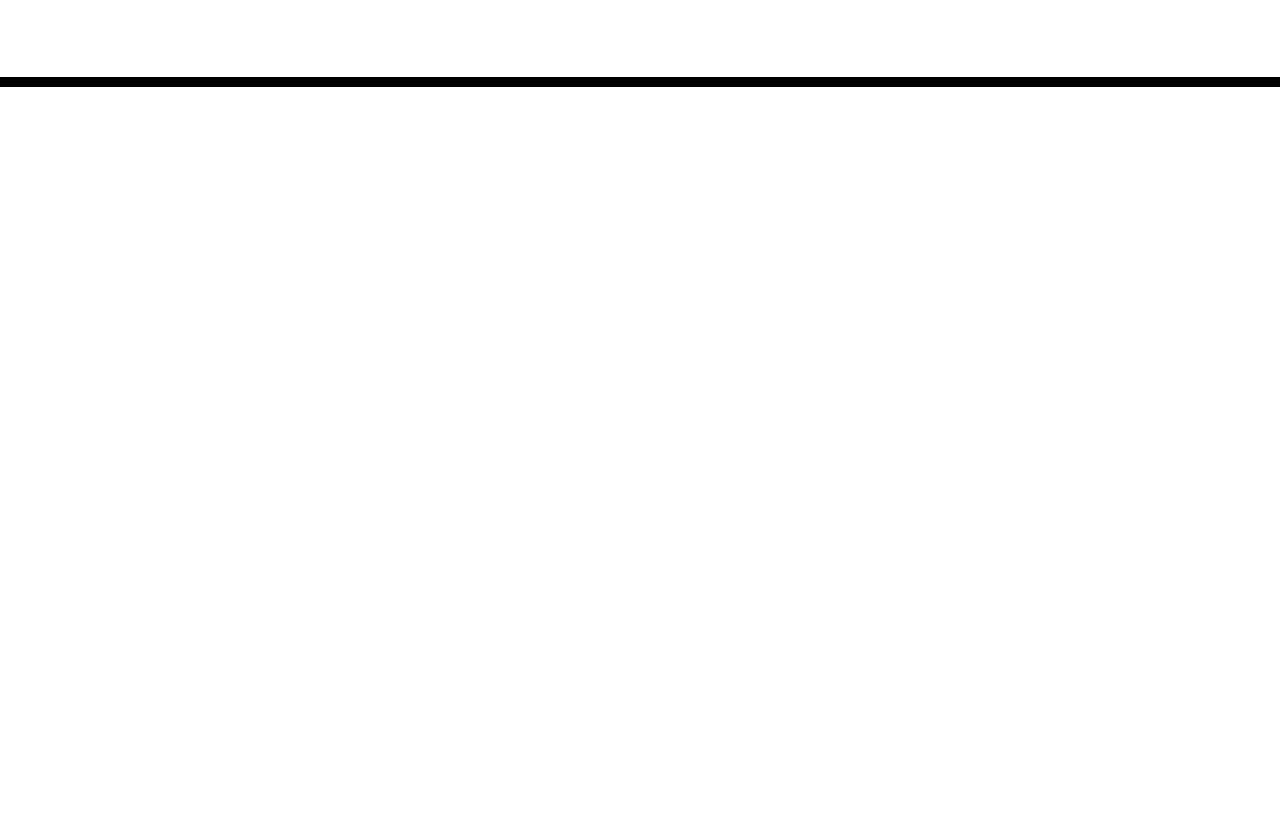
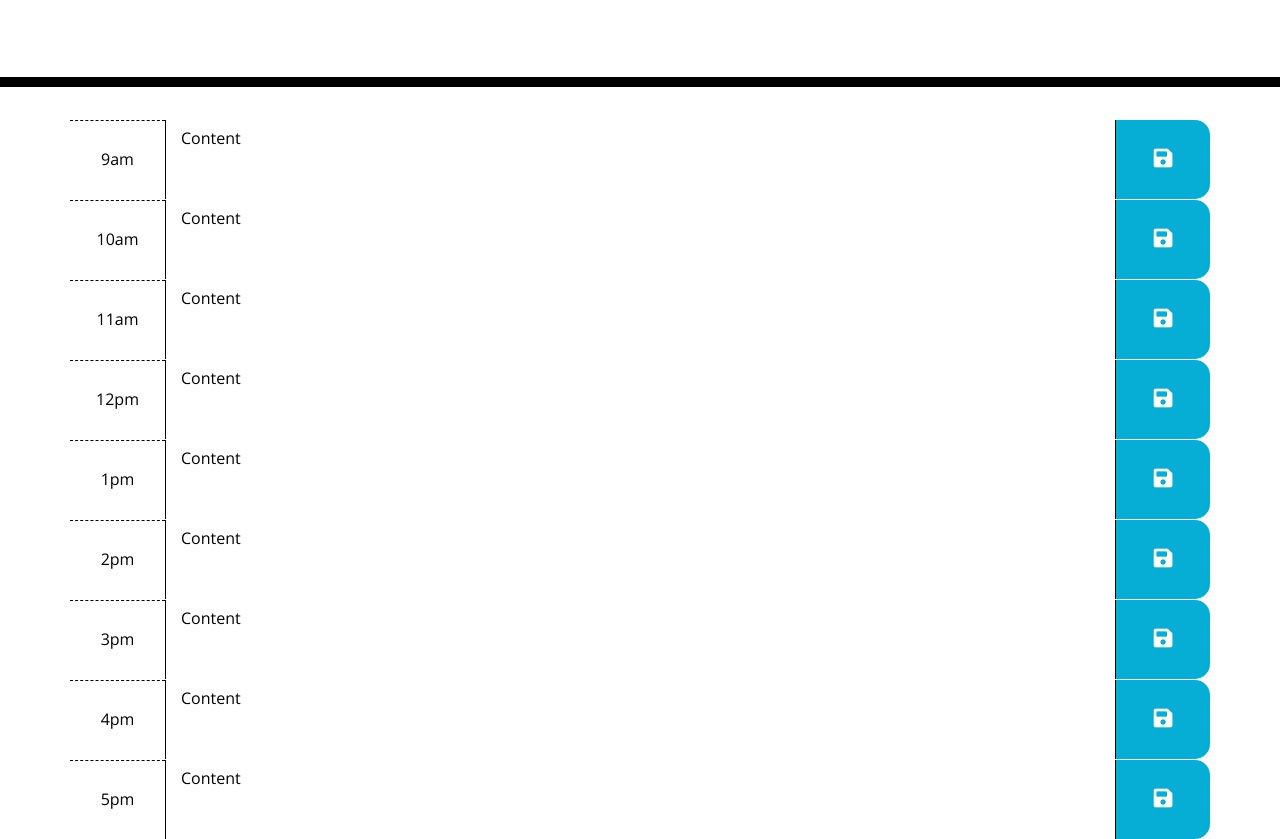
Before and after one commit to dancornutt/UWB-05HW-DayPlanner, a plain HTML site: page index.html in a window 1280 px wide. Shown: the part 181-1020 px from the top of the page. Before the commit the page ends 800 px from the top, so only its background shows below. Drawn offline with nearby package versions, Linux system fonts and the light colour scheme.

Commit message:
html and css are correct. Next steps styling for time and pushing data to local storage

```diff
--- a/index.html
+++ b/index.html
@@ -31,9 +31,55 @@
     <div class="container">
       <!-- Timeblocks go here cards with ids of the hour 9, 10, 11, 12, 1, 2, 3, 4, 5-->
         <!-- Time | Content Block | Save Button -->
+        <section class="row hour-block" id="9">
+          <div class="col-1 hour">9am</div>
+          <textarea class="col-10 description">Content</textarea>
+          <div class="col-1 saveBtn"><i class="fas fa-save fa-lg"></i></div>
+        </section>
+        <section class="row hour-block" id="10">
+          <div class="col-1 hour">10am</div>
+          <textarea class="col-10 description">Content</textarea>
+          <div class="col-1 saveBtn"><i class="fas fa-save fa-lg"></i></div>
+        </section>
+        <section class="row hour-block" id="11">
+          <div class="col-1 hour">11am</div>
+          <textarea class="col-10 description">Content</textarea>
+          <div class="col-1 saveBtn"><i class="fas fa-save fa-lg"></i></div>
+        </section>
+        <section class="row hour-block" id="12">
+          <div class="col-1 hour">12pm</div>
+          <textarea class="col-10 description">Content</textarea>
+          <div class="col-1 saveBtn"><i class="fas fa-save fa-lg"></i></div>
+        </section>
+        <section class="row hour-block" id="1">
+          <div class="col-1 hour">1pm</div>
+          <textarea class="col-10 description">Content</textarea>
+          <div class="col-1 saveBtn"><i class="fas fa-save fa-lg"></i></div>
+        </section>
+        <section class="row hour-block" id="2">
+          <div class="col-1 hour">2pm</div>
+          <textarea class="col-10 description">Content</textarea>
+          <div class="col-1 saveBtn"><i class="fas fa-save fa-lg"></i></div>
+        </section>
+        <section class="row hour-block" id="3">
+          <div class="col-1 hour">3pm</div>
+          <textarea class="col-10 description">Content</textarea>
+          <div class="col-1 saveBtn"><i class="fas fa-save fa-lg"></i></div>
+        </section>
+        <section class="row hour-block" id="4">
+          <div class="col-1 hour">4pm</div>
+          <textarea class="col-10 description">Content</textarea>
+          <div class="col-1 saveBtn"><i class="fas fa-save fa-lg"></i></div>
+        </section>
+        <section class="row hour-block" id="5">
+          <div class="col-1 hour">5pm</div>
+          <textarea class="col-10 description">Content</textarea>
+          <div class="col-1 saveBtn"><i class="fas fa-save fa-lg"></i></div>
+        </section>
     </div>
 
     <script src="https://code.jquery.com/jquery-3.4.1.min.js"></script>
     <script src="https://cdnjs.cloudflare.com/ajax/libs/moment.js/2.24.0/moment.min.js"></script>
+    <script src="./script.js"></script>
   </body>
 </html>
--- a/script.js
+++ b/script.js
@@ -1,14 +1,31 @@
-//Applies correct time class style to all blocks
+let dayPlanner;
+let currTime = moment().format('MMMM Do YYYY, h:mm:ss a');
+
+//Applies correct hour class style to all blocks
 function loadTimeClass() {
     continue;
 }
 
 //Update UI based on data in local storage
 function refreshPlanner() {
-
+    $("#currentDay").text(moment().format("dddd, MMMM Do"));
+    dayPlanner = JSON.parse(localStorage.getItem("planner"));
+    if (!dayPlanner) {
+        dayPlanner = {
+            9: "",
+            10: "",
+            11: "",
+            12: "",
+            1: "",
+            2: "",
+            3: "",
+            4: "",
+            5: "",
+        }
+    }
 }
 
-//Saves apppointment information of time block in localStorage
+//Saves apppointment information of hour block in localStorage
 function saveApt() {
 
 }
--- a/style.css
+++ b/style.css
@@ -25,7 +25,7 @@ textarea{
   white-space: pre-wrap;
 }
 
-.time-block{
+.hour-block{
   text-align: center;
   border-radius: 15px;
 }
@@ -34,6 +34,10 @@ textarea{
   white-space: pre-wrap;
   height: 80px;
   border-top: 1px solid white;;
+}
+
+.col-1 {
+  padding-top: 30px;
 }
 
 .hour {
```
